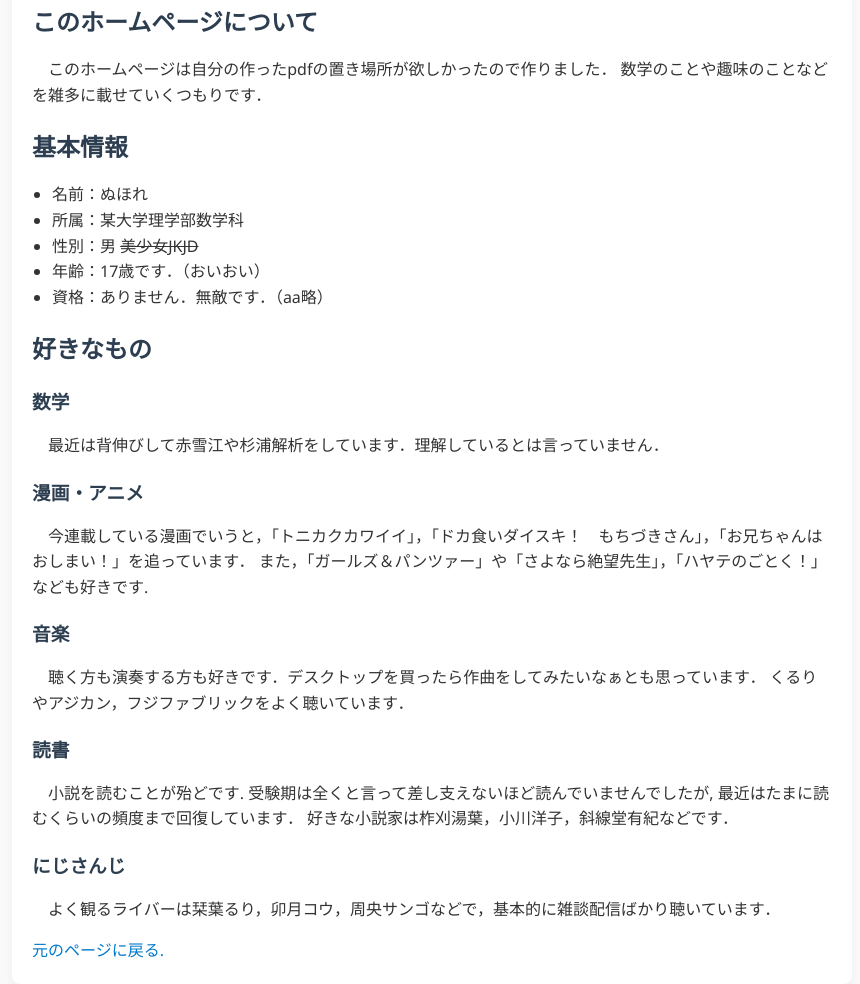
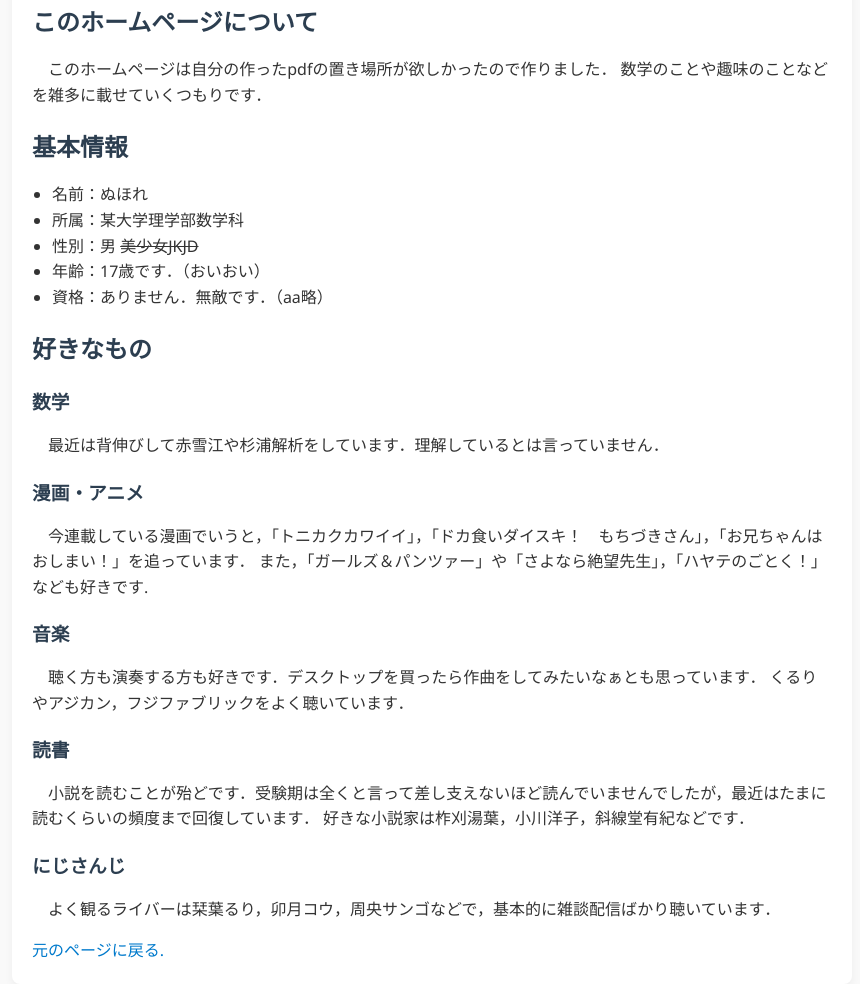
Before and after one commit to nuhore/homepage, a plain HTML site: page aboutme.html in a window 1280 px wide. Shown: the part 110-1094 px from the top of the page, without its empty margins (208-1068 px from the left). Drawn offline with Linux system fonts and the light colour scheme.

Commit message:
Update aboutme.html

```diff
--- a/aboutme.html
+++ b/aboutme.html
@@ -45,7 +45,7 @@
 
         <h3>読書</h3>
 
-        <p>　小説を読むことが殆どです. 受験期は全くと言って差し支えないほど読んでいませんでしたが, 最近はたまに読むくらいの頻度まで回復しています．
+        <p>　小説を読むことが殆どです．受験期は全くと言って差し支えないほど読んでいませんでしたが，最近はたまに読むくらいの頻度まで回復しています．
         好きな小説家は柞刈湯葉，小川洋子，斜線堂有紀などです．</p>
 
         <h3>にじさんじ</h3>
```
